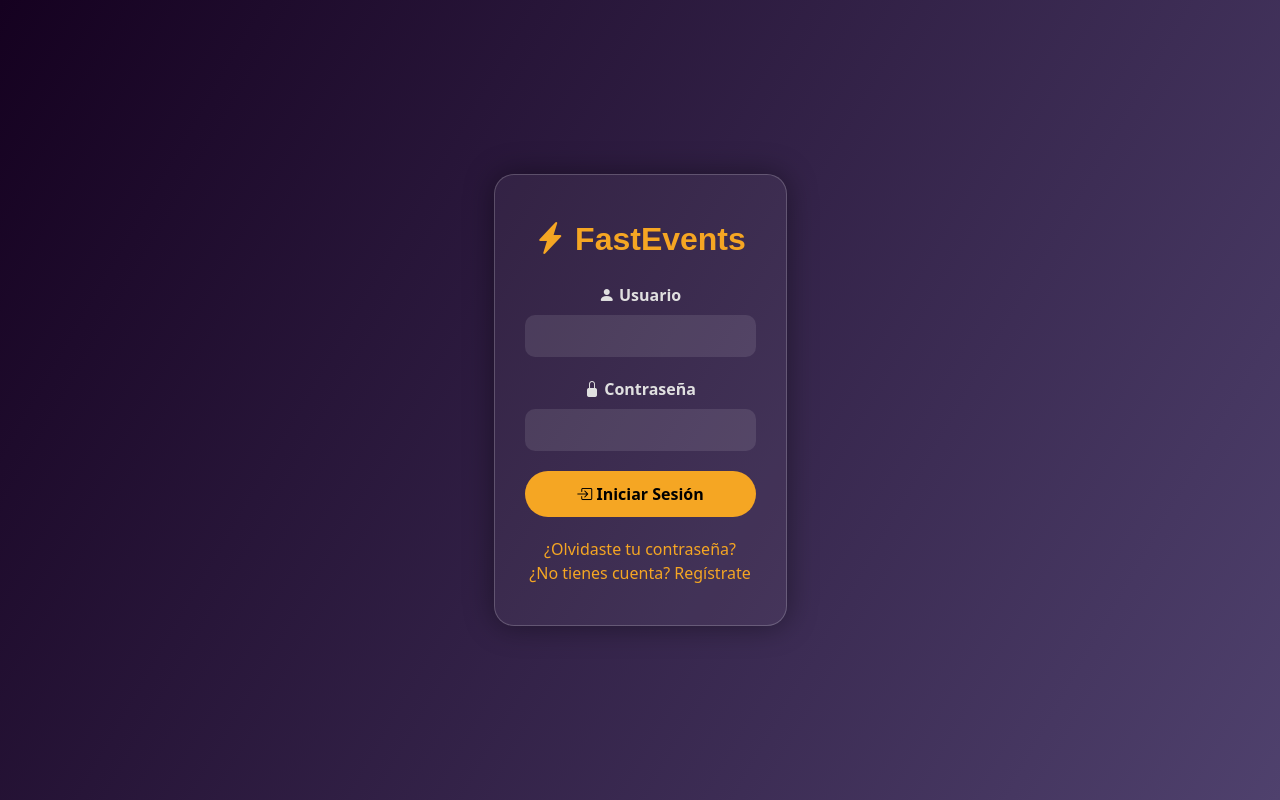
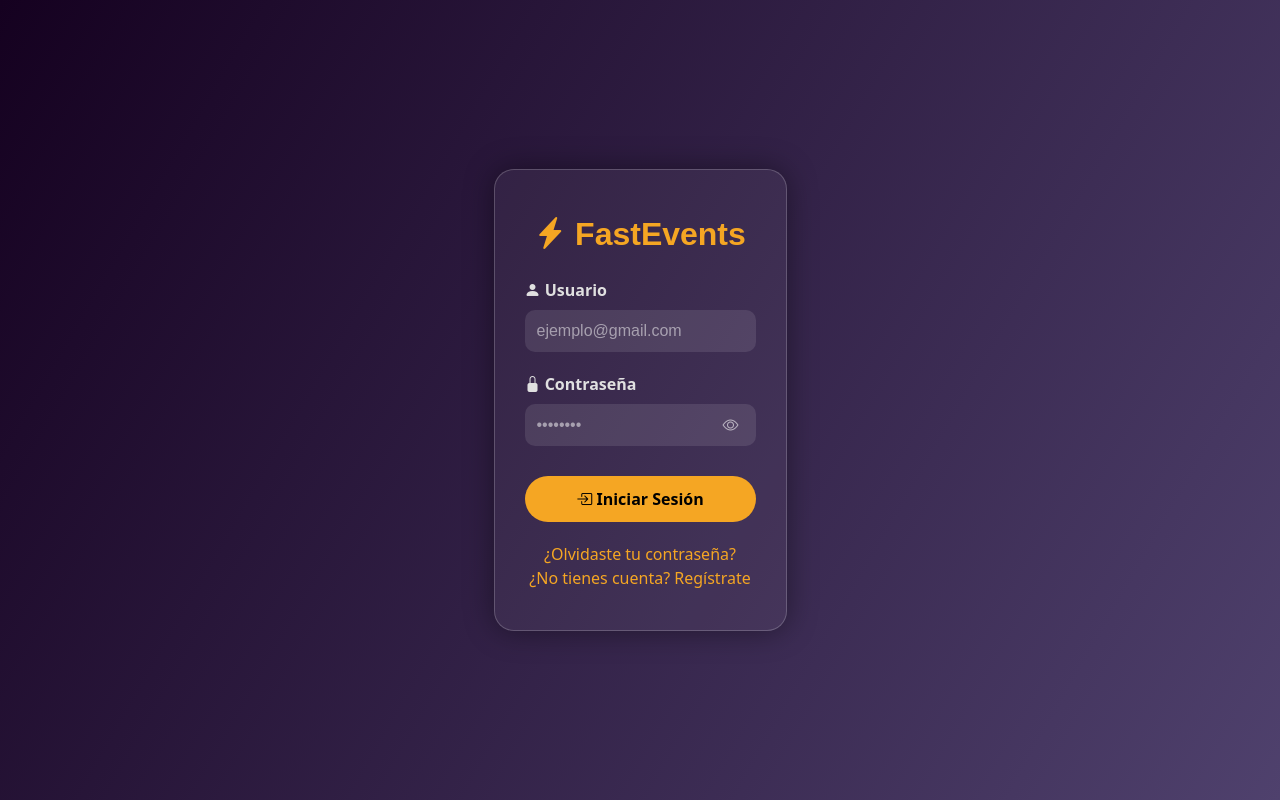
Before and after one commit to GabrielaBarrios21/FRT_final, a Vue app: page /login in a window 1280 px wide. Built offline with nearby package versions, Linux system fonts and the light colour scheme.

Commit message:
[UPD] login

```diff
--- a/src/views/Login.vue
+++ b/src/views/Login.vue
@@ -5,12 +5,29 @@
     <form @submit.prevent="handleSubmit">
       <div class="form-group">
         <label for="usuario"><i class="bi bi-person-fill"></i> Usuario</label>
-        <input type="text" id="usuario" v-model="usuario" required>
+        <input
+          type="text"
+          id="usuario"
+          v-model="usuario"
+          placeholder="ejemplo@gmail.com"
+          required
+        >
       </div>
 
       <div class="form-group">
         <label for="contrasena"><i class="bi bi-lock-fill"></i> Contraseña</label>
-        <input type="password" id="contrasena" v-model="contrasena" required>
+        <div class="password-input">
+          <input
+            :type="showPassword ? 'text' : 'password'"
+            id="contrasena"
+            v-model="contrasena"
+            placeholder="••••••••"
+            required
+          >
+          <button type="button" class="toggle-password" @click="togglePassword">
+            <i class="bi" :class="showPassword ? 'bi-eye-slash' : 'bi-eye'"></i>
+          </button>
+        </div>
       </div>
 
       <button type="submit" class="btn-login"><i class="bi bi-box-arrow-in-right"></i> Iniciar Sesión</button>
@@ -29,17 +46,19 @@ export default {
   data() {
     return {
       usuario: '',
-      contrasena: ''
+      contrasena: '',
+      showPassword: false
     };
   },
   methods: {
     handleSubmit() {
-      // Simulate form submission to procesar_login.php
       console.log('Form submitted:', {
         usuario: this.usuario,
         contrasena: this.contrasena
       });
-      // Add logic to handle form submission (e.g., API call)
+    },
+    togglePassword() {
+      this.showPassword = !this.showPassword;
     }
   }
 };
@@ -54,7 +73,7 @@ export default {
 
 body {
   font-family: 'Montserrat', sans-serif;
-  background: linear-gradient(120deg, #230134, #6A1B9A, #9D76F7); /* Dark lilac to medium lilac to light medium lilac */
+  background: linear-gradient(120deg, #230134, #6A1B9A, #9D76F7);
   color: white;
   min-height: 100vh;
   display: flex;
@@ -83,6 +102,7 @@ body {
 
 .form-group {
   margin-bottom: 20px;
+  text-align: left;
 }
 
 label {
@@ -90,6 +110,7 @@ label {
   font-weight: bold;
   margin-bottom: 8px;
   color: #e0e0e0;
+  text-align: left;
 }
 
 input {
@@ -102,10 +123,36 @@ input {
   color: white;
   font-size: 1rem;
   transition: 0.3s;
+  text-align: left;
+}
+
+input::placeholder {
+  color: rgba(255, 255, 255, 0.5);
 }
 
 input:focus {
   background: rgba(255, 255, 255, 0.2);
+}
+
+.password-input {
+  position: relative;
+}
+
+.toggle-password {
+  position: absolute;
+  right: 12px;
+  top: 50%;
+  transform: translateY(-50%);
+  background: none;
+  border: none;
+  color: rgba(255, 255, 255, 0.6);
+  cursor: pointer;
+  font-size: 1rem;
+  padding: 5px;
+}
+
+.toggle-password:hover {
+  color: #f5a623;
 }
 
 .btn-login {
@@ -119,6 +166,7 @@ input:focus {
   font-size: 1rem;
   cursor: pointer;
   transition: 0.3s ease-in-out;
+  margin-top: 10px;
 }
 
 .btn-login:hover {
```
